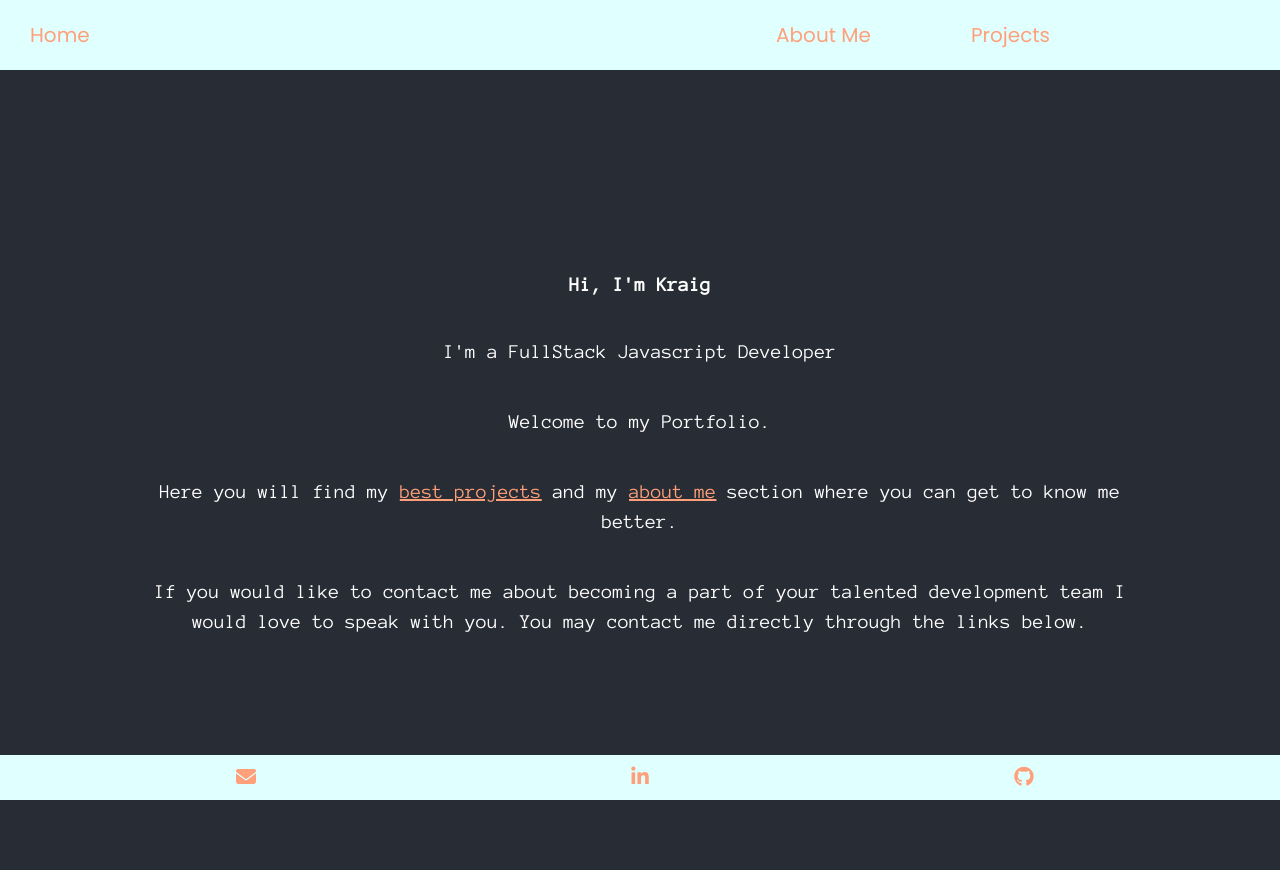
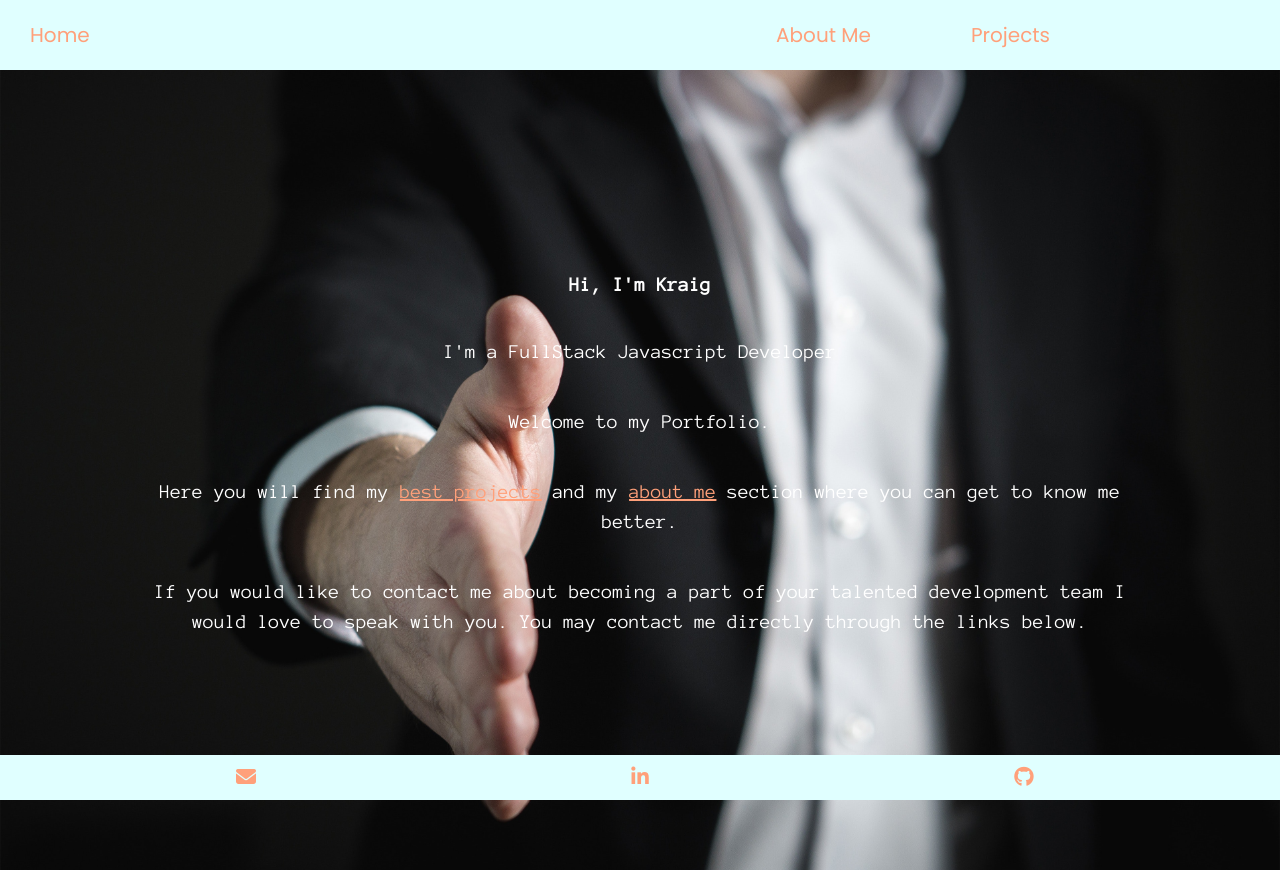
Before and after one commit to kraigwilliams/final-portfolio, a React (Create React App) app: page / in a window 1280 px wide. Built offline with nearby package versions, Linux system fonts and the light colour scheme.

Commit message:
test home opacity

```diff
--- a/src/components/Home/Home.css
+++ b/src/components/Home/Home.css
@@ -9,7 +9,7 @@
 }
 
 .home-hero {
-  background: #282c34;
+  /* background: #282c34; */
   /* opacity: 0.9; */
   height: 100vh;
 
```
